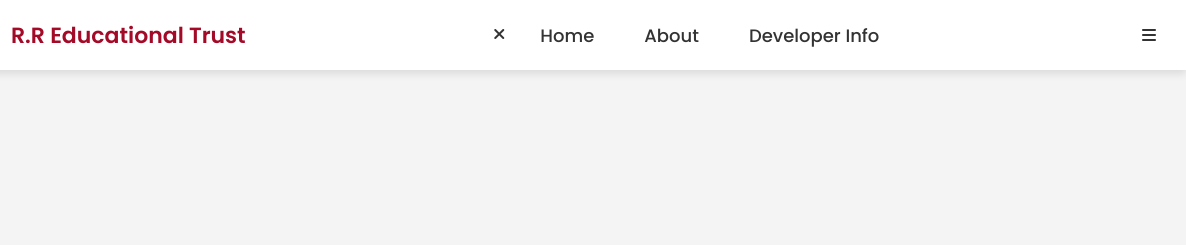
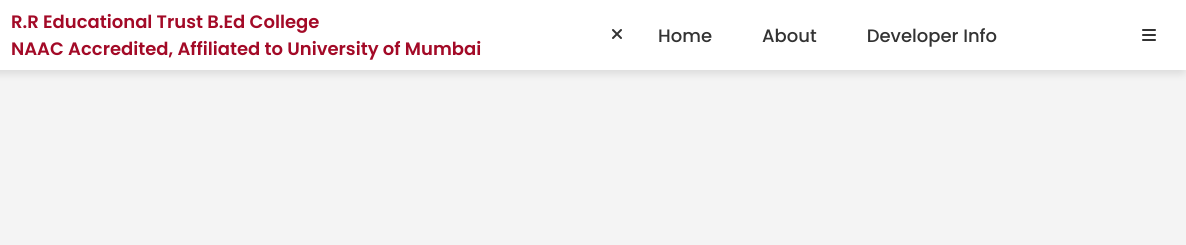
Before and after one commit to thakurabhinav22/didi-College-site, a plain HTML site: page index.html in a window 1280 px wide. Shown: the top 245 px of the page, 94-1280 px from the left. Drawn offline with Linux system fonts and the light colour scheme.

Commit message:
Minor College Name changes

```diff
--- a/index.html
+++ b/index.html
@@ -15,7 +15,7 @@
         <div class="wrapper">
             <div class="logo">
                 <img src="./source/logo.png" alt="Logo" class="logo-img" />
-                <h3>R.R Educational Trust</h3>
+                <h3>R.R Educational Trust B.Ed College <BR> NAAC Accredited, Affiliated to University of Mumbai</h3>
             </div>
 
             <ul class="nav-links">
--- a/styles.css
+++ b/styles.css
@@ -46,7 +46,7 @@ nav .wrapper {
 
 .wrapper .logo h3 {
   color: #a30a27;
-  font-size: 22px;
+  font-size: 18px;
   font-weight: 600;
 }
 
```
